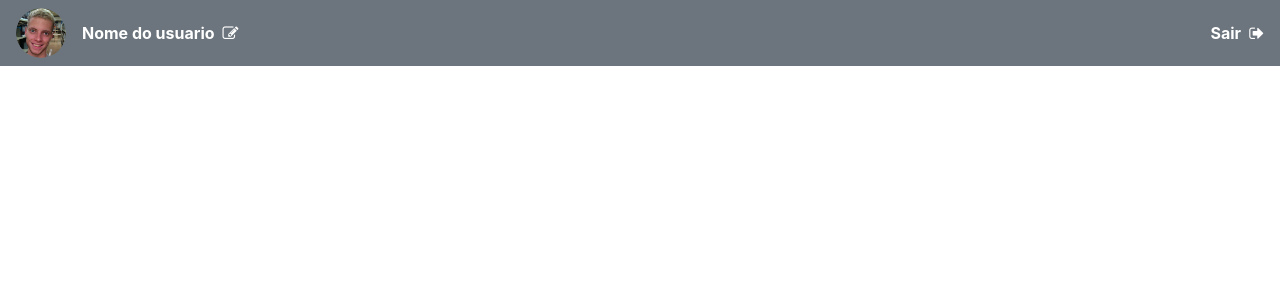
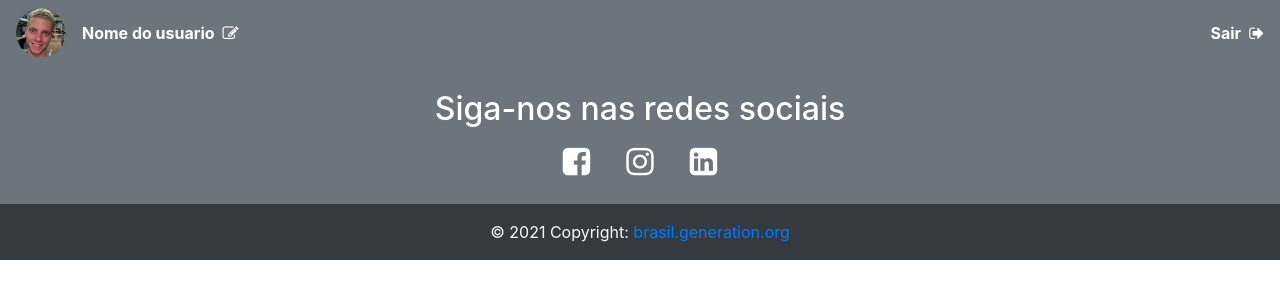
Before and after one commit to dbonach/personal-blog-frontend, an Angular app: page / in a window 1280 px wide. Shown: the top 300 px of the page. Built offline with nearby package versions, Linux system fonts and the light colour scheme.

Commit message:
Add component "rodape"

```diff
--- a/src/app/app.component.html
+++ b/src/app/app.component.html
@@ -1 +1,2 @@
 <app-menu></app-menu>
+<app-rodape></app-rodape>
--- a/src/app/rodape/rodape.component.css
+++ b/src/app/rodape/rodape.component.css
@@ -0,0 +1,32 @@
+ul.social-network {
+  list-style: none;
+  padding: 0;
+}
+
+ul.social-network li {
+  display: inline;
+  margin: 0;
+  padding: .5rem;
+}
+
+.fa {
+  font-size: 2rem;
+  color: #FFF;
+  padding: .625rem;
+}
+
+.fa-facebook-square:hover {
+  color: #3b5998;
+}
+
+.fa-instagram:hover {
+  color: #c13584;
+}
+
+.fa-linkedin-square:hover {
+  color: #0072b1;
+}
+
+.footer-copyright > a:hover {
+  text-decoration: none;
+}
--- a/src/app/rodape/rodape.component.html
+++ b/src/app/rodape/rodape.component.html
@@ -1 +1,36 @@
-<p>rodape works!</p>
+<footer class="page-footer fotn-small bg-secondary pt-4">
+  <div class="container">
+    <div class="row">
+      <div class="col-md-12 d-flex justify-content-center">
+        <h2 class="text-white">Siga-nos nas redes sociais</h2>
+      </div>
+    </div>
+
+    <div class="row justify-content-center">
+      <div class="col-md12 d-flex">
+        <ul class="social-network">
+          <li>
+            <a href="http://www.facebook.com/generationbrasil" target="_blank" class="icoFacebook">
+              <i class="fa fa-facebook-square" aria-hidden="true"></i>
+            </a>
+          </li>
+          <li>
+            <a href="http://www.instagram.com/generationbrasil" target="_blank" class="icoInstagram">
+              <i class="fa fa-instagram" aria-hidden="true"></i>
+            </a>
+          </li>
+          <li>
+            <a href="http://www.linkedin.com/school/generationbrasil" target="_blank" class="icoLinkedin">
+              <i class="fa fa-linkedin-square" aria-hidden="true"></i>
+            </a>
+          </li>
+        </ul>
+      </div>
+    </div>
+  </div>
+
+  <div class="footer-copyright bg-dark text-center py-3">
+    <span class="text-light">&copy; 2021 Copyright: </span>
+    <a target="_blank" href="https://brasil.generation.org">brasil.generation.org</a>
+  </div>
+</footer>
```
